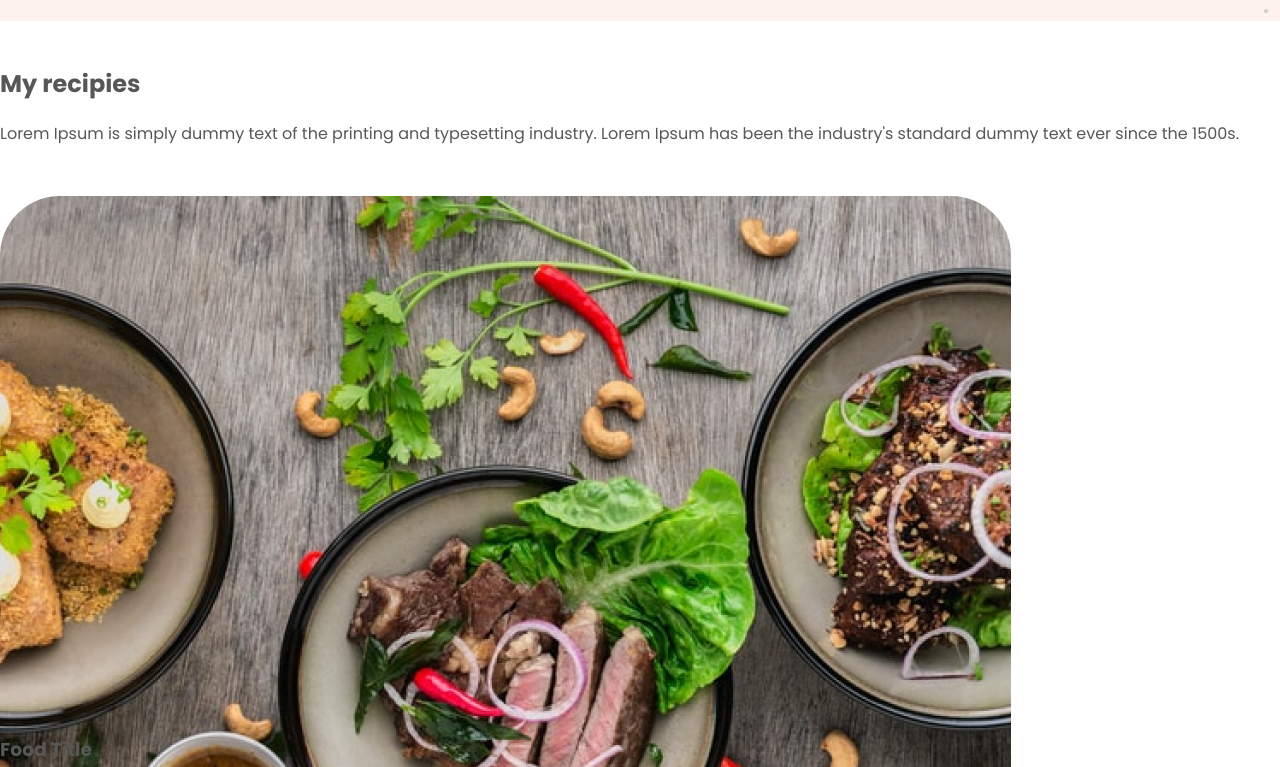
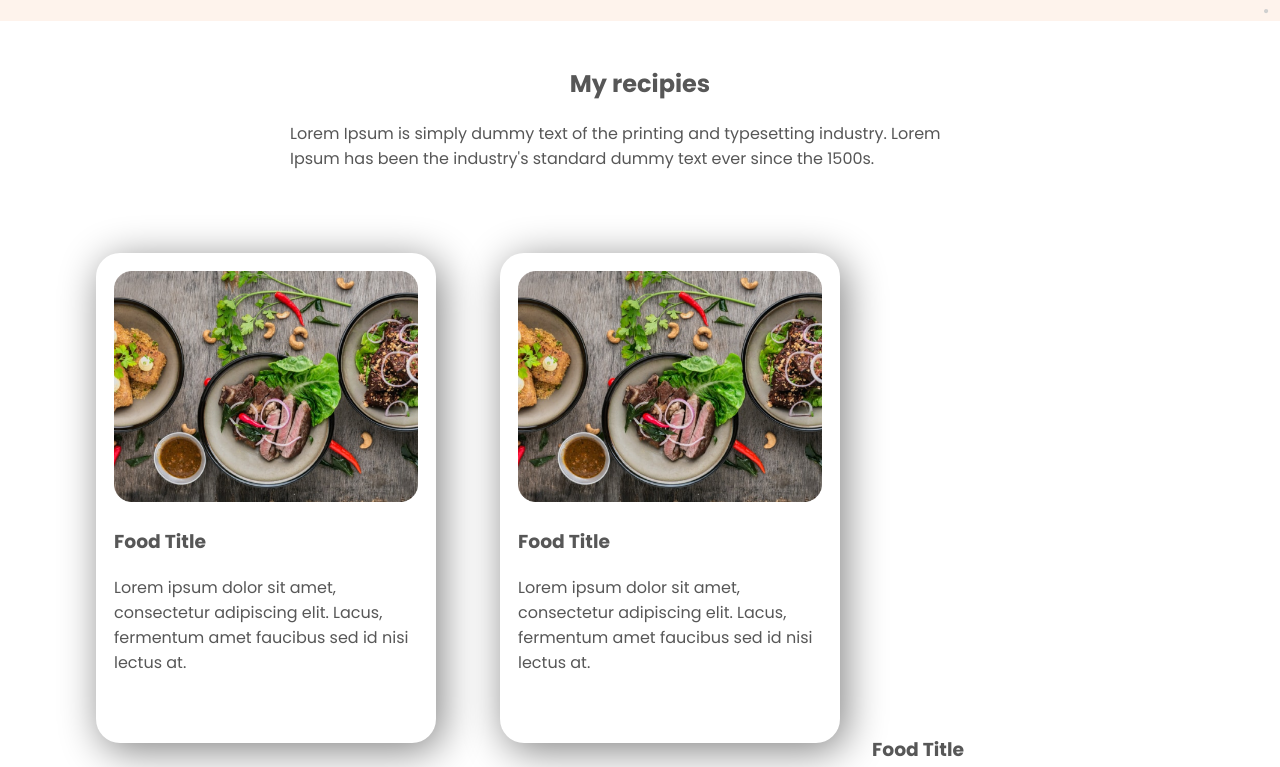
Before and after one commit to hmdimran/Assignment-01, a plain HTML site: page index.html in a window 1280 px wide. Shown: the part 1254-2021 px from the top of the page. Drawn offline with Linux system fonts and the light colour scheme.

Commit message:
food list area style end

```diff
--- a/index.html
+++ b/index.html
@@ -38,7 +38,7 @@
             </div>
         </div>
     </section>
-    <section class="food-list-area">
+    <section class="food-list-area container">
         <div class="section-title">
             <h1>My recipies</h1>
             <p>Lorem Ipsum is simply dummy text of the printing and typesetting industry.
@@ -70,7 +70,6 @@
                     fermentum amet faucibus sed id nisi
                     lectus at.</p>
             </div>
-
         </div>
     </section>
     <section class="counter-area">
--- a/style.css
+++ b/style.css
@@ -63,3 +63,21 @@ section{
     margin-bottom:50px;
     text-align:left;
 }
+
+.section-title{
+    padding:0 50px;
+    text-align: center;
+    width:700px;
+    margin:0 auto;
+}
+.single-food {
+    padding: 18px;
+    width: 304px;
+    float: left;
+    border-radius: 24px;
+    box-shadow: 5px 7px 40px gray;
+    margin: 32px;
+}
+.single-food img{
+    width:100%;
+}
```
